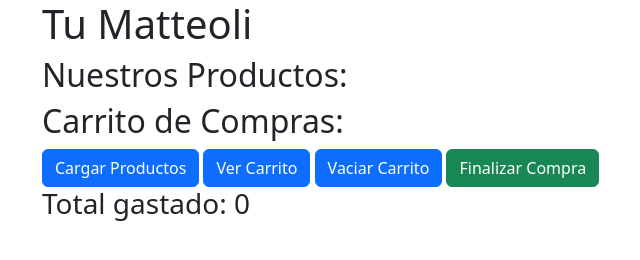
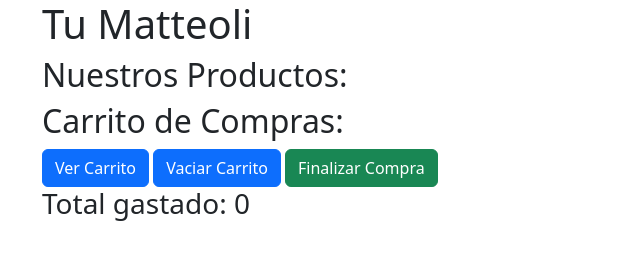
Before and after one commit to JulianBati92/Javascript, a plain HTML site: page index.html in a window 1280 px wide. Shown: the whole page, without its empty margins (40-680 px from the left). Drawn offline with nearby package versions, Linux system fonts and the light colour scheme.

Commit message:
Se quita cargar productos
Se quita cargar productos

```diff
--- a/index.html
+++ b/index.html
@@ -19,7 +19,6 @@
     <div class="row" id="contenedorProductos"></div>
 
     <h2>Carrito de Compras:</h2>
-    <button class="btn btn-primary" id="cargarProductos">Cargar Productos</button>
     <button class="btn btn-primary" id="verCarrito">Ver Carrito</button>
     <button class="btn btn-primary" id="vaciarCarrito">Vaciar Carrito</button>
     <button class="btn btn-success" id="finalizarCompra">Finalizar Compra</button>
```
